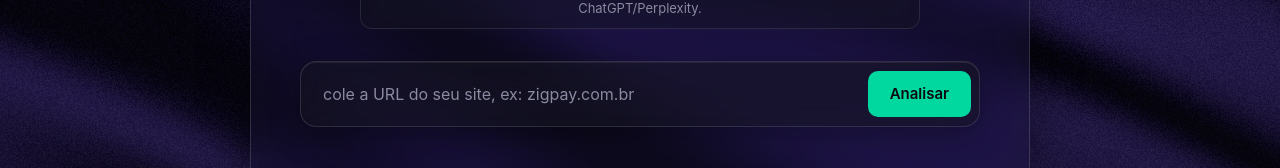
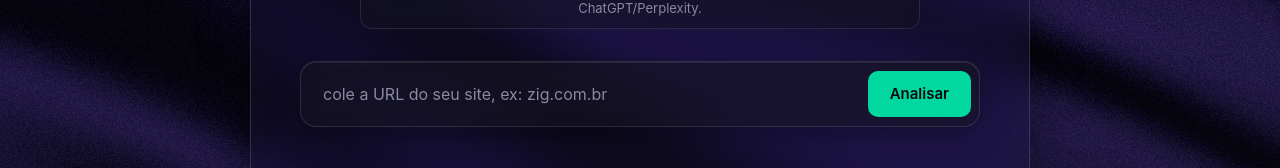
Before and after one commit to marcelofilho-ztgf/ai-readiness, a React (Vite) app in the folder client/: page / in a window 1280 px wide. Shown: the part 414-582 px from the top of the page. Built offline with nearby package versions, Linux system fonts and the light colour scheme.

Commit message:
Placeholder: zig.com.br

```diff
--- a/client/src/components/SearchForm.jsx
+++ b/client/src/components/SearchForm.jsx
@@ -25,7 +25,7 @@ export default function SearchForm({ onSubmit, loading, className = "", compact
         onFocus={() => setFocused(true)}
         onBlur={() => setFocused(false)}
         type="text"
-        placeholder="cole a URL do seu site, ex: zigpay.com.br"
+        placeholder="cole a URL do seu site, ex: zig.com.br"
         autoComplete="off"
         className={`min-w-0 flex-1 rounded-xl bg-transparent px-3.5 outline-none ${active ? "text-[#14101f] placeholder:text-[#6a7280]" : "text-textc placeholder:text-muted"} ${compact ? "py-2.5 text-[15px]" : "py-3 text-base"}`}
       />
```
